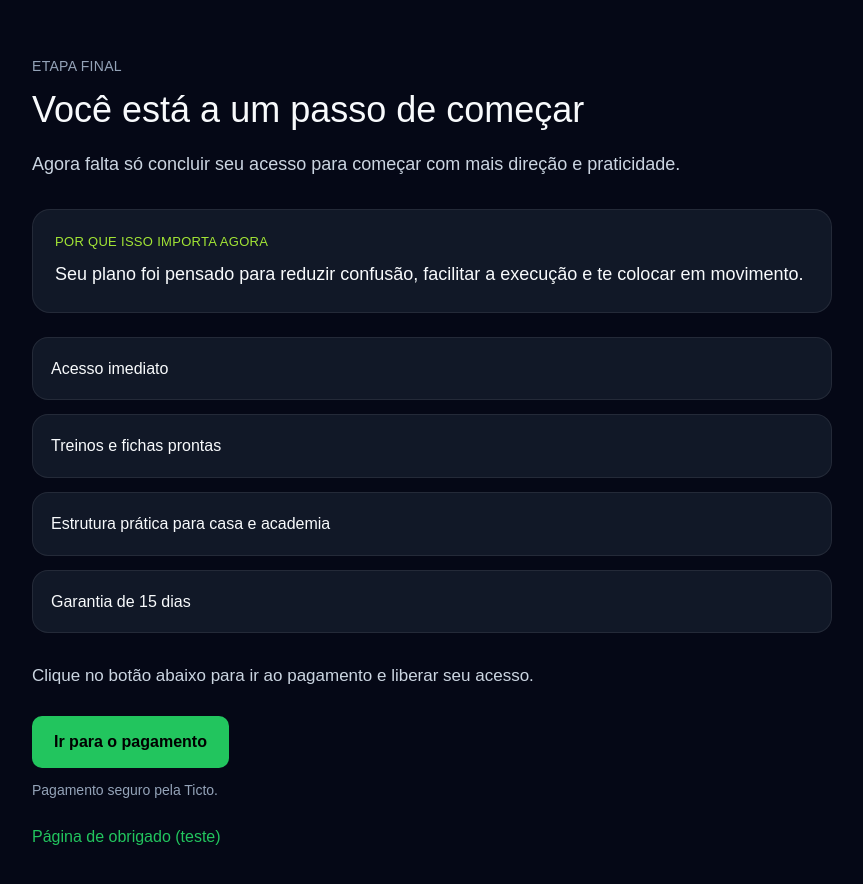
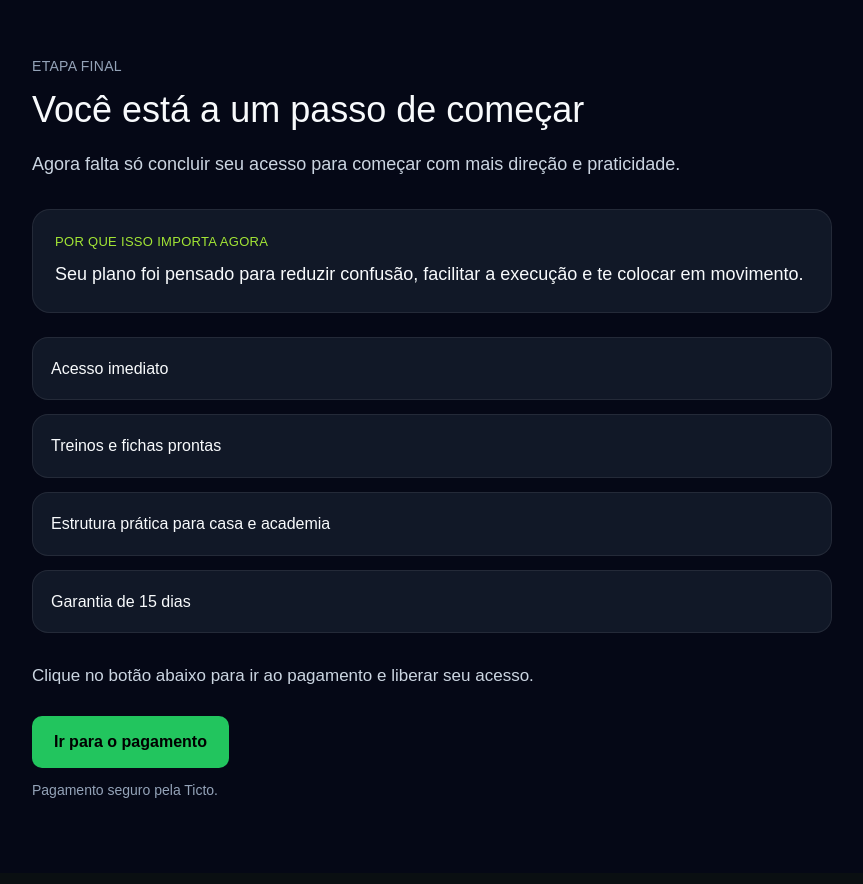
Before and after one commit to felipe3souza51-bit/forjafit-funnel, a Next.js app: page /checkout-bridge in a window 1280 px wide. Shown: the top 884 px of the page, without its empty margins (178-1041 px from the left). Built offline with nearby package versions, Linux system fonts and the light colour scheme.

Commit message:
remove atalho de teste para pagina obrigado

```diff
--- a/app/checkout-bridge/page.tsx
+++ b/app/checkout-bridge/page.tsx
@@ -1,6 +1,5 @@
 'use client';
 
-import Link from 'next/link';
 import { useSearchParams } from 'next/navigation';
 
 export default function CheckoutBridgePage() {
@@ -208,14 +207,6 @@ export default function CheckoutBridgePage() {
           </p>
         </div>
 
-        <div style={{ marginTop: '24px' }}>
-          <Link
-            href="/obrigado"
-            style={{ color: '#22C55E', textDecoration: 'none' }}
-          >
-            Página de obrigado (teste)
-          </Link>
-        </div>
       </div>
     </main>
   );
```
